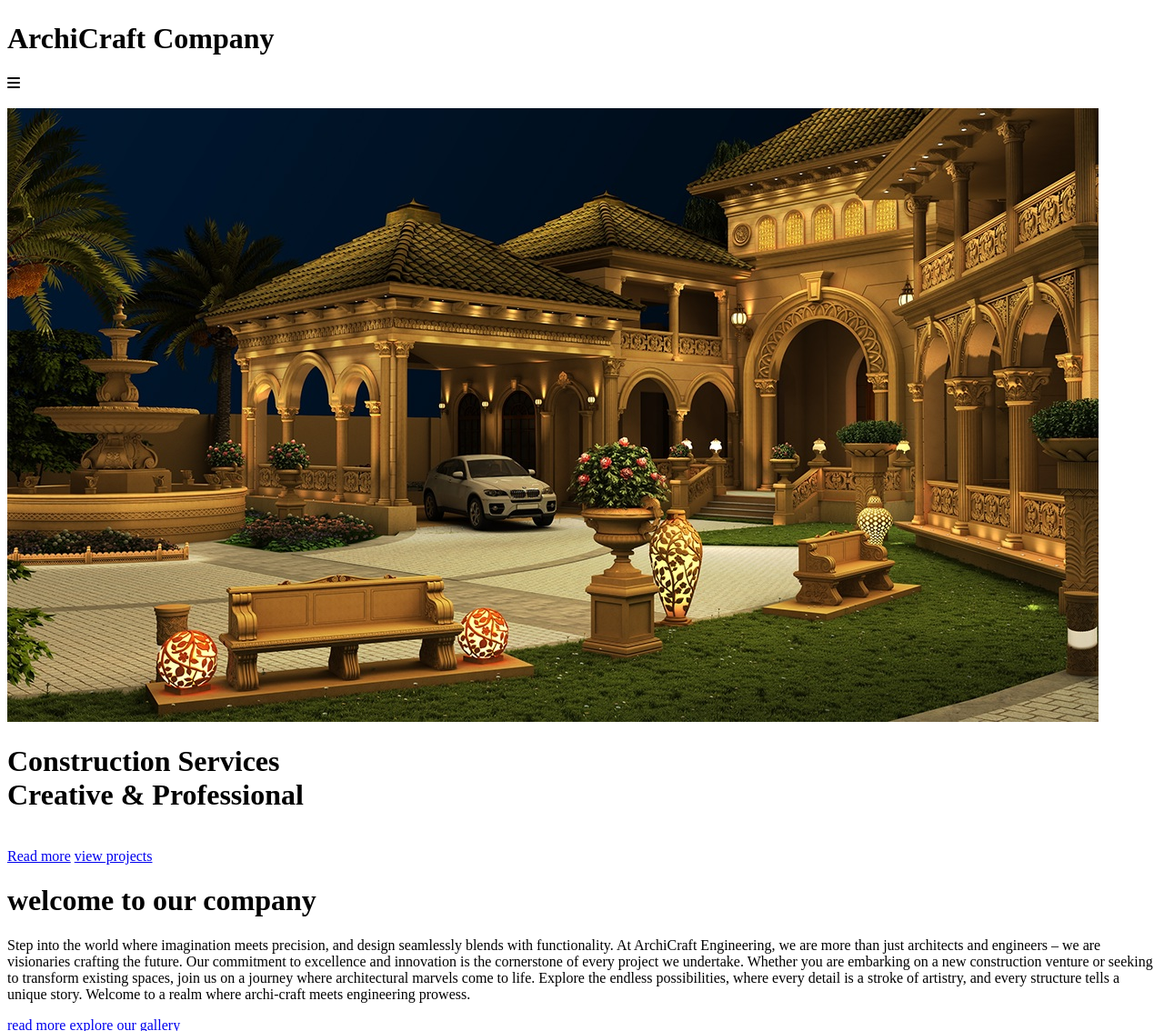
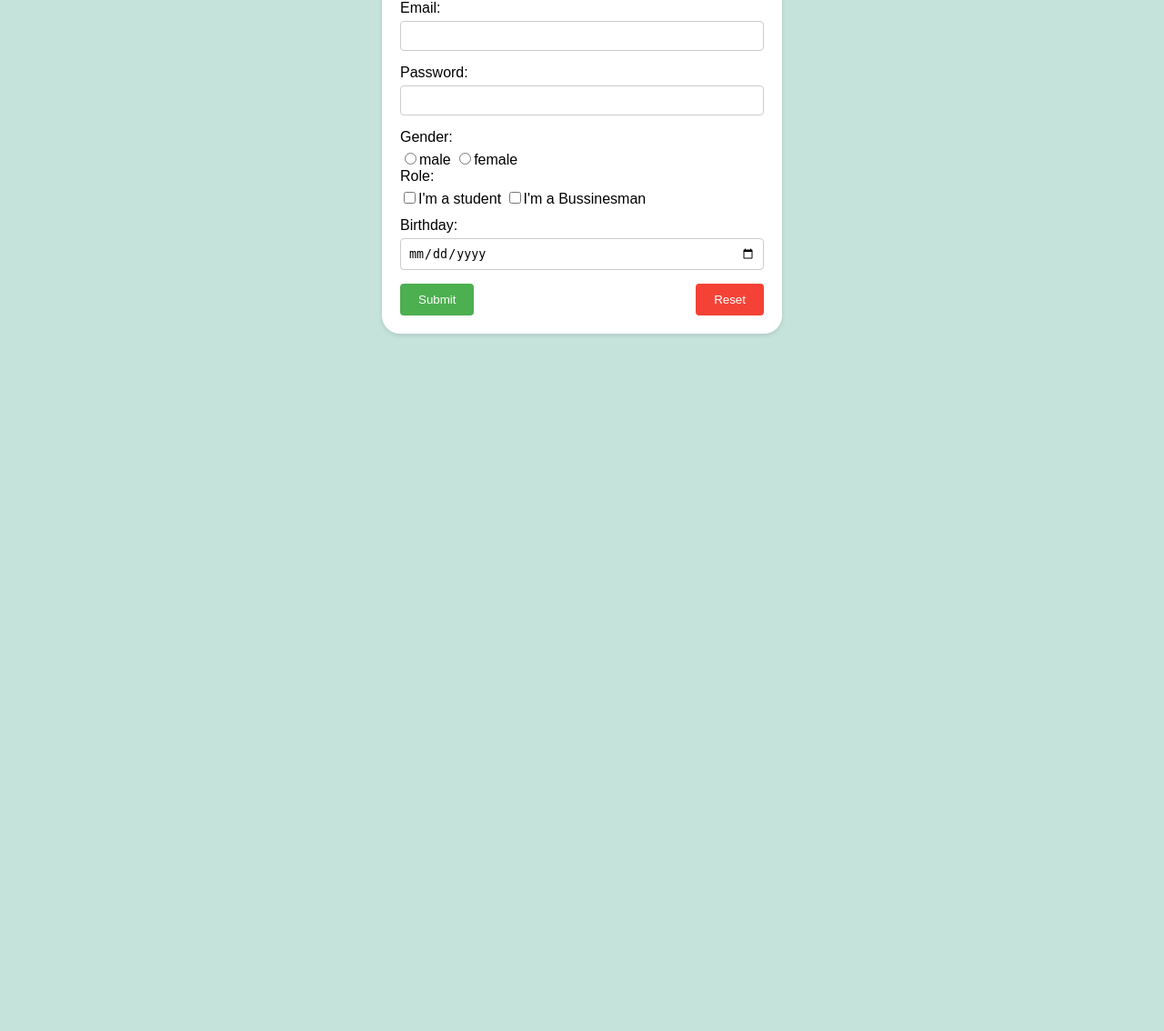
Before and after one commit to itachiisdead/my_django_app, a Django app: page / in a window 1280 px wide. Shown: the part 309-1443 px from the top of the page at 91% size. After the commit the page ends 678 px from the top, so only its background shows below. Run offline with Django 3.2, Linux system fonts and the light colour scheme.

Commit message:
Update index.html

```diff
--- a/templates/index.html
+++ b/templates/index.html
@@ -1,85 +1,116 @@
 <!DOCTYPE html>
-<html lang="en">
+<html>
+<head>
+  <title>Registration Form</title>
+  <style>
+    body {
+      font-family: Arial, sans-serif;
+      background-color: rgb(197, 226, 219);
+    }
 
-<head>
-    <meta charset="UTF-8">
-    <meta name="viewport" content="width=device-width, initial-scale=1.0">
-    <link rel="stylesheet" href="https://cdnjs.cloudflare.com/ajax/libs/font-awesome/6.5.1/css/all.min.css"
-        integrity="sha512-DTOQO9RWCH3ppGqcWaEA1BIZOC6xxalwEsw9c2QQeAIftl+Vegovlnee1c9QX4TctnWMn13TZye+giMm8e2LwA=="
-        crossorigin="anonymous" referrerpolicy="no-referrer" />
-    <title> ArchiCraft Engineering </title>
-    <link rel="stylesheet" href="index.css">
-    <!-- <link rel="stylesheet" href="about.css"> -->
+    .container {
+      max-width: 400px;
+      margin: 0 auto;
+      padding: 20px;
+      background-color: #fff;
+      border-radius: 20px;
+      box-shadow: 0 2px 5px rgba(0, 0, 0, 0.1);
+    }
+
+    h2 {
+      text-align: center;
+    }
+
+    label {
+      display: block;
+      margin-bottom: 5px;
+    }
+
+    input[type="text"],
+    input[type="email"],
+    input[type="password"],
+    input[type="date"],
+    input[type="number"] {
+      width: 100%;
+      padding: 8px;
+      margin-bottom: 15px;
+      border: 1px solid #ccc;
+      border-radius: 4px;
+      box-sizing: border-box;
+    }
+
+    input[type="checkbox"] {
+      margin-bottom: 15px;
+    }
+
+    .btn-container {
+      display: flex;
+      justify-content: space-between;
+    }
+
+    .btn-container button {
+      padding: 10px 20px;
+      border: none;
+      border-radius: 4px;
+      color: #fff;
+      cursor: pointer;
+    }
+
+    .btn-container button[type="submit"] {
+      background-color: #4CAF50;
+    }
+
+    .btn-container button[type="reset"] {
+      background-color: #f44336;
+    }
+  </style>
 </head>
-
-<body>
-    <header>
-
-        <div class="logo">
-            <img src="icon-1.png" alt="icon">
-            <h1> ArchiCraft Company </h1>
-        </div>
-        <nav>
-
-        </nav>
-        <i class="fa-solid fa-bars hamburger"></i>
-    </header>
-
-    <br>
-    <img src="3.jpg" alt="icon">
-    <div style="text-align:center">
-        <span class="dot"></span>
-        <span class="dot"></span>
-        <span class="dot"></span>
-    </div>
-    <div class="background-image">
-
-    </div>
-    <div class="inner-back-text">
-        <h1>Construction Services <br>
-            <span>Creative & Professional</span>
-        </h1>
-        <br>
-        <div class="inner-back-btn">
-            <a href="#welcome" class="first-btn">Read more</a>
-            <a href="/port.html" class="second-btn">view projects</a>
-        </div>
-    </div>
-
-    <!-- welcome  -->
-
-
-    <div class="welcome" id="welcome">
-        <div class="main-welcome">
-            <div class="inner-welcome">
-                <div class="welcome-text">
-                    <h1>welcome to our company</h1>
-                    <p>Step into the world where imagination meets precision, and design seamlessly blends with
-                        functionality. At ArchiCraft Engineering, we are more than just architects and engineers – we
-                        are visionaries crafting the future. Our commitment to excellence and innovation is the
-                        cornerstone of every project we undertake. Whether you are embarking on a new construction
-                        venture or seeking to transform existing spaces, join us on a journey where architectural
-                        marvels come to life. Explore the endless possibilities, where every detail is a stroke of
-                        artistry, and every structure tells a unique story. Welcome to a realm where archi-craft meets
-                        engineering prowess.</p>
-                    <div class="movbtns">
-                        <a href="#why" class="first-btn">read more</a>
-                        <a href="details.php" class="second-btn">explore our gallery</a>
-                    </div>
-                </div>
-            </div>
-            <div class="inner-welcome">
-                <img src="side images.png" alt="">
-            </div>
-
-
-        </div>
-    </div>
 
 
 
+<body>
+  <div class="container">
+    <h2>Registration Form</h2>
+    <form>
+      <label for="firstName">First Name:</label>
+      <input type="text" id="firstName" name="firstName" required>
 
-    <script src="index.js"></script>
+      <label for="lastName">Last Name:</label>
+      <input type="text" id="lastName" name="lastName" required>
+
+      <label for="age">Age:</label>
+      <input type="number" id="age" name="age" required>
+
+      <label for="email">Email:</label>
+      <input type="email" id="email" name="email" required>
+
+      <label for="password">Password:</label>
+      <input type="password" id="password" name="password" required>
+
+      <div>
+        <label for="gender">Gender:</label>
+        <input type="radio" id="male" name="gender" value="male">male
+
+        <input type="radio" id="female" name="gender" value="female">female
+
+      </div>
+
+      <div>
+        <label for="role">Role:</label>
+        <input type="checkbox" id="student" name="role" value="student" >I'm a student
+
+        <input type="checkbox" id="Bussinesman" name="role" value="Bussinesman">I'm a Bussinesman
+
+      </div>
+
+      <label for="birthday">Birthday:</label>
+      <input type="date" id="birthday" name="birthday" required>
+
+      <div class="btn-container">
+        <button type="submit">Submit</button>
+        <button type="reset">Reset</button>
+      </div>
+    </form>
+  </div>
 </body>
-
 </html>
```
